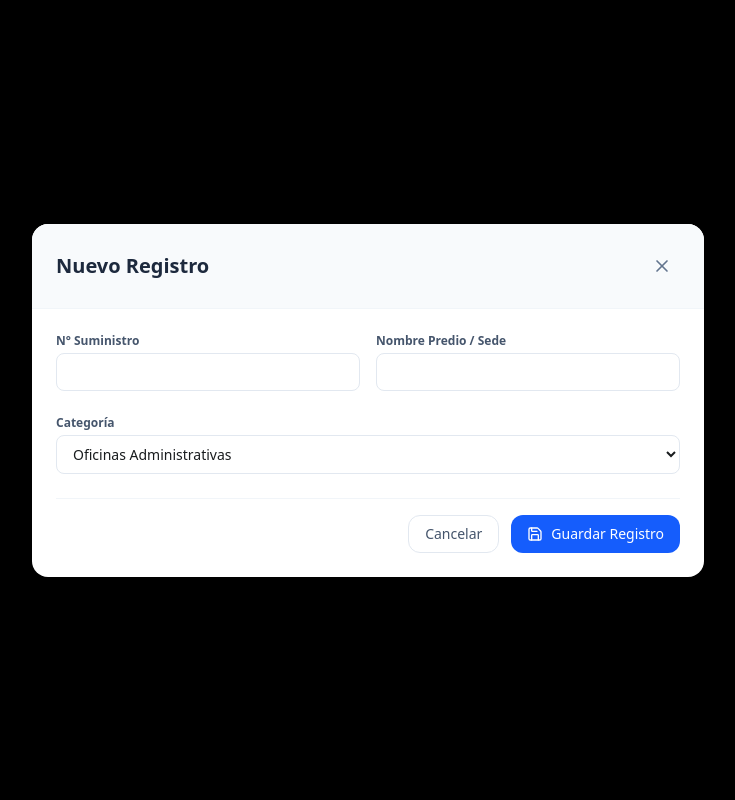
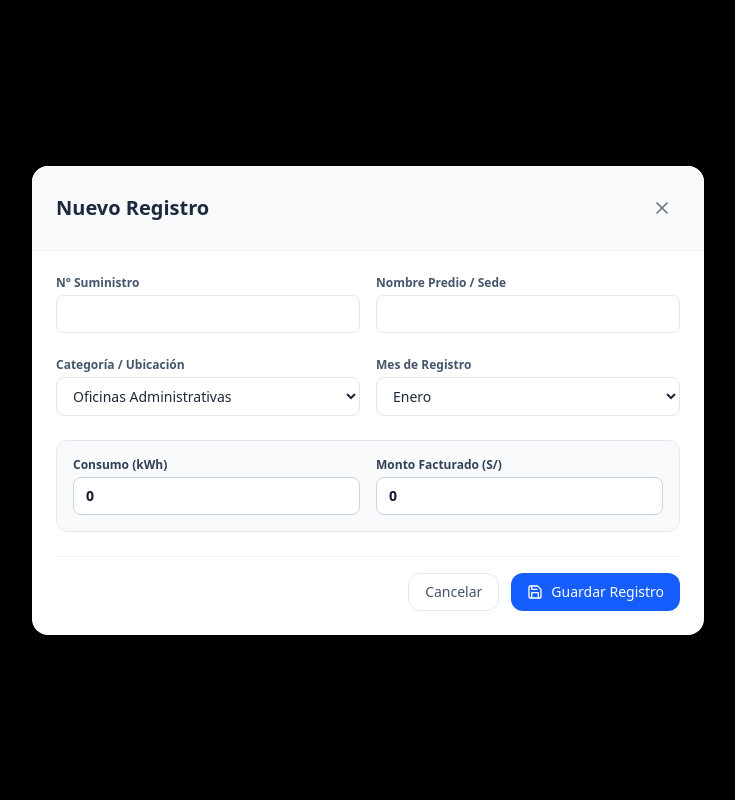
Before and after one commit to hildebrando-medina/InfraDash-Gestion_Servicios, a React (Vite) app: page / in a window 1280 px wide. Both pictures are taken after a click on the button "Nuevo Registro". Shown: the top 800 px of the page, without its empty margins (272-1007 px from the left). Built offline with nearby package versions, Linux system fonts and the light colour scheme.

Commit message:
Modal actualizado con consumos y montos

```diff
--- a/package.json
+++ b/package.json
@@ -16,6 +16,8 @@
     "@vitejs/plugin-react": "^5.0.4",
     "dotenv": "^17.2.3",
     "express": "^4.21.2",
+    "html2canvas": "^1.4.1",
+    "jspdf": "^4.2.1",
     "lucide-react": "^0.546.0",
     "motion": "^12.23.24",
     "react": "^19.0.1",
--- a/src/components/ChartsSection.tsx
+++ b/src/components/ChartsSection.tsx
@@ -17,7 +17,7 @@ export const ChartsSection: React.FC<ChartsSectionProps> = ({ utilityType, onSho
   const [selectedProperty, setSelectedProperty] = useState<string | null>(null);
 
   // SVG Chart coordinate calculations
-  const maxVal = isEnergy ? 120000 : 5000;
+ const maxVal = isEnergy ? 150000 : 10000;
   const chartHeight = 220;
   const chartWidth = 520;
   const paddingLeft = 50;
@@ -76,12 +76,12 @@ export const ChartsSection: React.FC<ChartsSectionProps> = ({ utilityType, onSho
           </div>
           <div className="flex items-center gap-1">
             <button
-              onClick={() => onShowToast('Exportación de Gráficos', 'Generando imagen vectorial SVG de la gráfica mensual.', 'info')}
-              className="p-1.5 text-[#737686] hover:text-[#191c1e] hover:bg-[#eceef0] rounded-md transition-colors"
-              title="Descargar gráfico"
-            >
-              <Download className="w-4 h-4" />
-            </button>
+  onClick={() => window.print()}
+  className="p-1.5 text-[#737686] hover:text-[#191c1e] hover:bg-[#eceef0] rounded-md transition-colors"
+  title="Descargar gráfico"
+>
+  <Download className="w-4 h-4" />
+</button>
             <button
               onClick={() => onShowToast('Información de Métricas', 'Datos calculados a partir de los recibos emitidos por las concesionarias de energía y agua.', 'info')}
               className="p-1.5 text-[#737686] hover:text-[#191c1e] hover:bg-[#eceef0] rounded-md transition-colors"
@@ -265,7 +265,7 @@ export const ChartsSection: React.FC<ChartsSectionProps> = ({ utilityType, onSho
                       S/ {prop.amount.toLocaleString()}
                     </span>
                     <span className="text-[10px] text-[#737686] font-mono-data">
-                      ({prop.percentage}%)
+                      ({(prop as any).percentage || 0}%)
                     </span>
                   </div>
                 </div>
@@ -277,7 +277,7 @@ export const ChartsSection: React.FC<ChartsSectionProps> = ({ utilityType, onSho
                         ? 'bg-[#57dffe] hover:bg-[#004ac6]'
                         : 'bg-[#004ac6] hover:bg-[#003ea8]'
                     }`}
-                    style={{ width: `${prop.percentage}%` }}
+                    style={{ width: `${(prop as any).percentage || 0}%` }}
                   />
                 </div>
               </div>
--- a/src/components/ReceiptModal.tsx
+++ b/src/components/ReceiptModal.tsx
@@ -1,6 +1,8 @@
-import React from 'react';
+import React, { useRef } from 'react';
 import { SupplyRecord, UtilityType } from '../types';
 import { X, Printer, Download, CheckCircle, AlertTriangle, Building, Zap, Droplets, QrCode } from 'lucide-react';
+import jsPDF from 'jspdf';
+import html2canvas from 'html2canvas';
 
 interface ReceiptModalProps {
   isOpen: boolean;
@@ -20,18 +22,30 @@ export const ReceiptModal: React.FC<ReceiptModalProps> = ({
   const isEnergy = record.utilityType === 'energy';
   const subtotal = record.totalAmount / 1.18;
   const igv = record.totalAmount - subtotal;
+  const receiptRef = useRef<HTMLDivElement>(null);
 
   const handlePrint = () => {
     onShowToast('Impresión Enviada', `Preparando recibo ${record.receiptNumber} para impresión física / PDF.`, 'success');
   };
-
-  const handleDownloadPDF = () => {
+const handleDownloadPDF = async () => {
+  if (!receiptRef.current) return;
+  try {
+    const canvas = await html2canvas(receiptRef.current, { scale: 2 });
+    const imgData = canvas.toDataURL('image/png');
+    const pdf = new jsPDF('p', 'mm', 'a4');
+    const imgWidth = 210;
+    const imgHeight = (canvas.height * imgWidth) / canvas.width;
+    pdf.addImage(imgData, 'PNG', 0, 10, imgWidth, imgHeight);
+    pdf.save(`Recibo_${record.supplyNumber}.pdf`);
     onShowToast('Descarga Exitosa', `Documento digital ${record.receiptNumber}.pdf descargado correctamente.`, 'success');
-  };
+  } catch (error) {
+    onShowToast('Error', 'No se pudo generar el archivo PDF', 'info');
+  }
+};
 
   return (
     <div className="fixed inset-0 z-50 flex items-center justify-center p-4 bg-black/50 backdrop-blur-xs animate-in fade-in duration-150">
-      <div className="bg-white rounded-2xl shadow-2xl border border-[#e2e8f0] w-full max-w-2xl max-h-[90vh] flex flex-col overflow-hidden">
+      <div ref={receiptRef} className="bg-white rounded-2xl shadow-2xl border border-[#e2e8f0] w-full max-w-2xl max-h-[90vh] flex flex-col overflow-hidden">
         {/* Header toolbar */}
         <div className="px-6 py-4 border-b border-[#e2e8f0] flex items-center justify-between bg-[#f8fafc]">
           <div className="flex items-center gap-2">
--- a/src/components/RecordModal.tsx
+++ b/src/components/RecordModal.tsx
@@ -23,19 +23,28 @@ export const RecordModal: React.FC<RecordModalProps> = ({
     supplyNumber: '',
     propertyName: '',
     category: 'Oficinas Administrativas',
-
+    consumption: 0,
+    amount: 0,
+    selectedMonth: 'ene',
   });
 
   useEffect(() => {
     if (recordToEdit) {
-      setFormData(recordToEdit);
+      setFormData({
+        ...recordToEdit,
+        consumption: recordToEdit.consumption || 0,
+        amount: recordToEdit.amount || 0,
+        selectedMonth: recordToEdit.selectedMonth || 'ene',
+      });
     } else {
       setFormData({
         year: 2026,
         supplyNumber: '',
         propertyName: '',
         category: 'Oficinas Administrativas',
-
+        consumption: 0,
+        amount: 0,
+        selectedMonth: 'ene',
       });
     }
   }, [recordToEdit, isOpen]);
@@ -48,6 +57,8 @@ export const RecordModal: React.FC<RecordModalProps> = ({
     onClose();
   };
 
+  const unitLabel = utilityType === 'energy' ? 'kWh' : 'm³';
+
   return (
     <div className="fixed inset-0 bg-black bg-opacity-50 flex items-center justify-center z-50 p-4">
       <div className="bg-white rounded-2xl max-w-2xl w-full max-h-[90vh] overflow-hidden shadow-2xl flex flex-col">
@@ -57,6 +68,7 @@ export const RecordModal: React.FC<RecordModalProps> = ({
           </h2>
           <button
             onClick={onClose}
+            type="button"
             className="p-2 hover:bg-slate-200 rounded-full transition-colors text-slate-500"
           >
             <X className="w-5 h-5" />
@@ -74,7 +86,7 @@ export const RecordModal: React.FC<RecordModalProps> = ({
                 required
                 value={formData.supplyNumber || ''}
                 onChange={(e) => setFormData({ ...formData, supplyNumber: e.target.value })}
-                className="w-full px-3 py-2 border border-slate-200 rounded-lg focus:ring-2 focus:ring-blue-500 outline-none text-sm"
+                className="w-full px-3 py-2 border border-slate-200 rounded-lg focus:ring-2 focus:ring-blue-500 outline-none text-sm text-slate-800"
               />
             </div>
 
@@ -87,27 +99,87 @@ export const RecordModal: React.FC<RecordModalProps> = ({
                 required
                 value={formData.propertyName || ''}
                 onChange={(e) => setFormData({ ...formData, propertyName: e.target.value })}
-                className="w-full px-3 py-2 border border-slate-200 rounded-lg focus:ring-2 focus:ring-blue-500 outline-none text-sm"
+                className="w-full px-3 py-2 border border-slate-200 rounded-lg focus:ring-2 focus:ring-blue-500 outline-none text-sm text-slate-800"
               />
             </div>
           </div>
 
+          <div className="grid grid-cols-1 md:grid-cols-2 gap-4">
             <div>
               <label className="block text-xs font-semibold text-slate-600 mb-1">
-              Categoría
+                Categoría / Ubicación
               </label>
               <select
                 value={formData.category || 'Oficinas Administrativas'}
                 onChange={(e) => setFormData({ ...formData, category: e.target.value as any })}
-              className="w-full px-3 py-2 border border-slate-200 rounded-lg focus:ring-2 focus:ring-blue-500 outline-none text-sm"
+                className="w-full px-3 py-2 border border-slate-200 rounded-lg focus:ring-2 focus:ring-blue-500 outline-none text-sm text-slate-800"
               >
-              <option value="Sede Principal">Sede Principal</option>
-              <option value="Planta Industrial">Planta Industrial</option>
+                <option value="Talara">Talara</option>
+                <option value="Talara Alta">Talara Alta</option>
+                <option value="Organos">Organos</option>
+                <option value="Negritos">Negritos</option>
+                <option value="Planta Refineria Talara">Planta Refineria Talara</option>
+                <option value="Almacén">Almacén</option>
                 <option value="Oficinas Administrativas">Oficinas Administrativas</option>
-              <option value="Taller / Mantenimiento">Taller / Mantenimiento</option>
-              <option value="Almacén">Almacén</option>
-              <option value="Estación de Servicios">Estación de Servicios</option>
+                <option value="Talleres">Talleres</option>
+                <option value="Viviendas Punta Arenas">Viviendas Punta Arenas</option>
               </select>
+            </div>
+
+            <div>
+              <label className="block text-xs font-semibold text-slate-600 mb-1">
+                Mes de Registro
+              </label>
+              <select
+                value={formData.selectedMonth || 'ene'}
+                onChange={(e) => setFormData({ ...formData, selectedMonth: e.target.value })}
+                className="w-full px-3 py-2 border border-slate-200 rounded-lg focus:ring-2 focus:ring-blue-500 outline-none text-sm text-slate-800"
+              >
+                {Object.entries(MONTH_NAMES).map(([key, name]) => (
+                  <option key={key} value={key}>
+                    {name}
+                  </option>
+                ))}
+              </select>
+            </div>
+          </div>
+
+          <div className="grid grid-cols-1 md:grid-cols-2 gap-4 bg-slate-50 p-4 rounded-xl border border-slate-200">
+            <div>
+              <label className="block text-xs font-semibold text-slate-700 mb-1">
+                Consumo ({unitLabel})
+              </label>
+              <input
+                type="number"
+                step="0.01"
+                min="0"
+                required
+                value={formData.consumption ?? 0}
+                onChange={(e) =>
+                  setFormData({ ...formData, consumption: parseFloat(e.target.value) || 0 })
+                }
+                className="w-full px-3 py-2 border border-slate-300 rounded-lg focus:ring-2 focus:ring-blue-500 outline-none text-sm font-bold text-slate-900 bg-white"
+                placeholder="0.00"
+              />
+            </div>
+
+            <div>
+              <label className="block text-xs font-semibold text-slate-700 mb-1">
+                Monto Facturado (S/)
+              </label>
+              <input
+                type="number"
+                step="0.01"
+                min="0"
+                required
+                value={formData.amount ?? 0}
+                onChange={(e) =>
+                  setFormData({ ...formData, amount: parseFloat(e.target.value) || 0 })
+                }
+                className="w-full px-3 py-2 border border-slate-300 rounded-lg focus:ring-2 focus:ring-blue-500 outline-none text-sm font-bold text-slate-900 bg-white"
+                placeholder="0.00"
+              />
+            </div>
           </div>
 
           <div className="pt-4 border-t border-slate-100 flex justify-end gap-3">
--- a/src/data/mockData.ts
+++ b/src/data/mockData.ts
@@ -18,45 +18,45 @@ export const MONTH_NAMES: { [key: string]: string } = {
 
 // Tendencias requeridas por ChartsSection.tsx
 export const ENERGY_MONTHLY_TREND = [
-  { month: 'Ene', amount: 0 },
-  { month: 'Feb', amount: 0 },
-  { month: 'Mar', amount: 0 },
-  { month: 'Abr', amount: 0 },
-  { month: 'May', amount: 0 },
-  { month: 'Jun', amount: 0 },
-  { month: 'Jul', amount: 0 },
-  { month: 'Ago', amount: 0 },
-  { month: 'Sep', amount: 0 },
-  { month: 'Oct', amount: 0 },
-  { month: 'Nov', amount: 0 },
-  { month: 'Dic', amount: 0 }
+  { month: 'Ene', amount: 95000 },
+  { month: 'Feb', amount: 102000 },
+  { month: 'Mar', amount: 98000 },
+  { month: 'Abr', amount: 105000 },
+  { month: 'May', amount: 110000 },
+  { month: 'Jun', amount: 108000 },
+  { month: 'Jul', amount: 115000 },
+  { month: 'Ago', amount: 103805 },
+  { month: 'Sep', amount: 99000 },
+  { month: 'Oct', amount: 101000 },
+  { month: 'Nov', amount: 107000 },
+  { month: 'Dic', amount: 112000 },
 ];
 
 export const WATER_MONTHLY_TREND = [
-  { month: 'Ene', amount: 0 },
-  { month: 'Feb', amount: 0 },
-  { month: 'Mar', amount: 0 },
-  { month: 'Abr', amount: 0 },
-  { month: 'May', amount: 0 },
-  { month: 'Jun', amount: 0 },
-  { month: 'Jul', amount: 0 },
-  { month: 'Ago', amount: 0 },
-  { month: 'Sep', amount: 0 },
-  { month: 'Oct', amount: 0 },
-  { month: 'Nov', amount: 0 },
-  { month: 'Dic', amount: 0 }
+  { month: 'Ene', amount: 3200, metric: 3100 },
+  { month: 'Feb', amount: 3500, metric: 3400 },
+  { month: 'Mar', amount: 3800, metric: 3700 },
+  { month: 'Abr', amount: 3600, metric: 3500 },
+  { month: 'May', amount: 3900, metric: 3800 },
+  { month: 'Jun', amount: 4100, metric: 4000 },
+  { month: 'Jul', amount: 4300, metric: 4200 },
+  { month: 'Ago', amount: 3769, metric: 3700 },
+  { month: 'Sep', amount: 3800, metric: 3750 },
+  { month: 'Oct', amount: 3950, metric: 3850 },
+  { month: 'Nov', amount: 4100, metric: 4000 },
+  { month: 'Dic', amount: 4221, metric: 4100 }
 ];
 
 export const ENERGY_TOP_PROPERTIES = [
-  { name: 'Av. C 00 Club Talara', amount: 0 },
-  { name: 'Lt TABLAZO 51 Sec. Verdun', amount: 0 },
-  { name: 'Lt TABLAZO 0002 Sec. Pariñas Campo', amount: 0 }
+  { name: 'Av. C 00 Club Talara', amount: 45000 },
+  { name: 'Lt TABLAZO 51 Sec. Verdun', amount: 32000 },
+  { name: 'Lt TABLAZO 0002 Sec. Pariñas Campo', amount: 26805 },
 ];
 
 export const WATER_TOP_PROPERTIES = [
-  { name: 'REFINERIA CER. CERCADO 2', amount: 0 },
-  { name: 'AV. GRAU CER. CERCADO 1', amount: 0 },
-  { name: 'Bloque P. Pariñas', amount: 0 }
+  { name: 'REFINERIA CER. CERCADO 2', amount: 35000 },
+  { name: 'AV. GRAU CER. CERCADO 1', amount: 28000 },
+  { name: 'Bloque P. Pariñas', amount: 21000 },
 ];
 
 // ================= ENERGÍA ELÉCTRICA =================
@@ -71,9 +71,9 @@ export const INITIAL_ENERGY_RECORDS: SupplyRecord[] = [
     receiptNumber: 'REC-101',
     status: 'active',
     utilityType: 'energy',
-    category: 'Sede Principal',
-    months: { ene: 0, feb: 0, mar: 0, abr: 0, may: 0, jun: 0, jul: 0, ago: 0, set: 0, oct: 0, nov: 0, dic: 0 },
-    totalAmount: 0,
+    category: 'Talara',
+    months: { ene: 12000, feb: 11500, mar: 13000, abr: 12500, may: 14000, jun: 11000, jul: 12500, ago: 13000, set: 12000, oct: 11800, nov: 12200, dic: 12700 },
+    totalAmount: 147700,
     tariffType: 'Industrial MT',
     meterId: 'MED-8533426',
     lastUpdated: '2026-08-19'
@@ -88,9 +88,9 @@ export const INITIAL_ENERGY_RECORDS: SupplyRecord[] = [
     receiptNumber: 'REC-102',
     status: 'active',
     utilityType: 'energy',
-    category: 'Taller / Mantenimiento',
-    months: { ene: 0, feb: 0, mar: 0, abr: 0, may: 0, jun: 0, jul: 0, ago: 0, set: 0, oct: 0, nov: 0, dic: 0 },
-    totalAmount: 0,
+    category: 'Almacén',
+    months: { ene: 8000, feb: 8500, mar: 9000, abr: 8200, may: 9500, jun: 8800, jul: 9100, ago: 8900, set: 8700, oct: 9000, nov: 9200, dic: 9600 },
+    totalAmount: 106500,
     tariffType: 'Industrial MT',
     meterId: 'MED-8661382',
     lastUpdated: '2026-08-19'
@@ -106,8 +106,8 @@ export const INITIAL_ENERGY_RECORDS: SupplyRecord[] = [
     status: 'active',
     utilityType: 'energy',
     category: 'Almacén',
-    months: { ene: 0, feb: 0, mar: 0, abr: 0, may: 0, jun: 0, jul: 0, ago: 0, set: 0, oct: 0, nov: 0, dic: 0 },
-    totalAmount: 0,
+    months: { ene: 7000, feb: 7200, mar: 7500, abr: 7100, may: 7800, jun: 7400, jul: 7600, ago: 7300, set: 7100, oct: 7400, nov: 7500, dic: 7800 },
+    totalAmount: 89100,
     tariffType: 'Industrial MT',
     meterId: 'MED-8661490',
     lastUpdated: '2026-08-19'
@@ -126,9 +126,10 @@ export const INITIAL_WATER_RECORDS: SupplyRecord[] = [
     receiptNumber: 'REC-001',
     status: 'active',
     utilityType: 'water',
-    category: 'Planta Industrial',
-    months: { ene: 0, feb: 0, mar: 0, abr: 0, may: 0, jun: 0, jul: 0, ago: 0, set: 0, oct: 0, nov: 0, dic: 0 },
-    totalAmount: 0,
+    category: 'Planta Refineria Talara',
+    // En el registro 'a1'
+    months: { ene: 5000, feb: 5200, mar: 5100, abr: 5300, may: 5500, jun: 5400, jul: 5800, ago: 5600, set: 5200, oct: 5300, nov: 5500, dic: 5700 },
+    totalAmount: 64600,
     tariffType: 'Comercial',
     meterId: 'MED-71155016',
     lastUpdated: '2026-08-19'
@@ -143,9 +144,9 @@ export const INITIAL_WATER_RECORDS: SupplyRecord[] = [
     receiptNumber: 'REC-002',
     status: 'active',
     utilityType: 'water',
-    category: 'Planta Industrial',
-    months: { ene: 0, feb: 0, mar: 0, abr: 0, may: 0, jun: 0, jul: 0, ago: 0, set: 0, oct: 0, nov: 0, dic: 0 },
-    totalAmount: 0,
+    category: 'Planta Refineria Talara',
+    months: { ene: 4000, feb: 4200, mar: 4100, abr: 4300, may: 4500, jun: 4400, jul: 4600, ago: 4500, set: 4200, oct: 4300, nov: 4400, dic: 4600 },
+    totalAmount: 52100,
     tariffType: 'Comercial',
     meterId: 'MED-71155030',
     lastUpdated: '2026-08-19'
@@ -160,9 +161,9 @@ export const INITIAL_WATER_RECORDS: SupplyRecord[] = [
     receiptNumber: 'REC-003',
     status: 'active',
     utilityType: 'water',
-    category: 'Sede Principal',
-    months: { ene: 0, feb: 0, mar: 0, abr: 0, may: 0, jun: 0, jul: 0, ago: 0, set: 0, oct: 0, nov: 0, dic: 0 },
-    totalAmount: 0,
+    category: 'Talara',
+    months: { ene: 3000, feb: 3100, mar: 3200, abr: 3100, may: 3300, jun: 3200, jul: 3400, ago: 3300, set: 3100, oct: 3200, nov: 3300, dic: 3500 },
+    totalAmount: 38700,
     tariffType: 'Comercial',
     meterId: 'MED-71155051',
     lastUpdated: '2026-08-19'
@@ -178,8 +179,8 @@ export const INITIAL_WATER_RECORDS: SupplyRecord[] = [
     status: 'active',
     utilityType: 'water',
     category: 'Oficinas Administrativas',
-    months: { ene: 0, feb: 0, mar: 0, abr: 0, may: 0, jun: 0, jul: 0, ago: 0, set: 0, oct: 0, nov: 0, dic: 0 },
-    totalAmount: 0,
+    months: { ene: 2500, feb: 2600, mar: 2700, abr: 2500, may: 2800, jun: 2700, jul: 2900, ago: 2800, set: 2600, oct: 2700, nov: 2800, dic: 2900 },
+    totalAmount: 32500,
     tariffType: 'Comercial',
     meterId: 'MED-71155072',
     lastUpdated: '2026-08-19'
--- a/src/types.ts
+++ b/src/types.ts
@@ -33,6 +33,9 @@ export interface SupplyRecord {
   tariffType?: string;
   meterId?: string;
   lastUpdated?: string;
+  consumption?: number;
+  amount?: number;
+  selectedMonth?: string;
 }
 
 export interface FilterState {
```
Also changed, not shown: 1 other file (tests, documents, lock files or other folders). Lines whose indentation alone changed are shown as unchanged.
